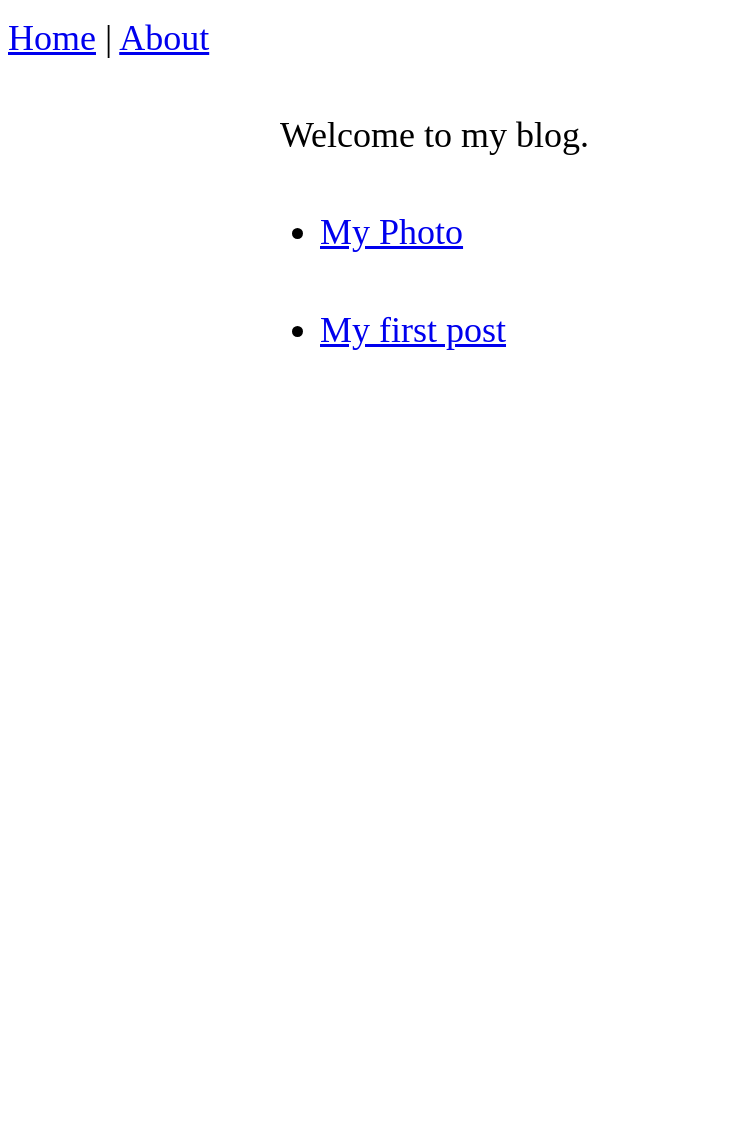
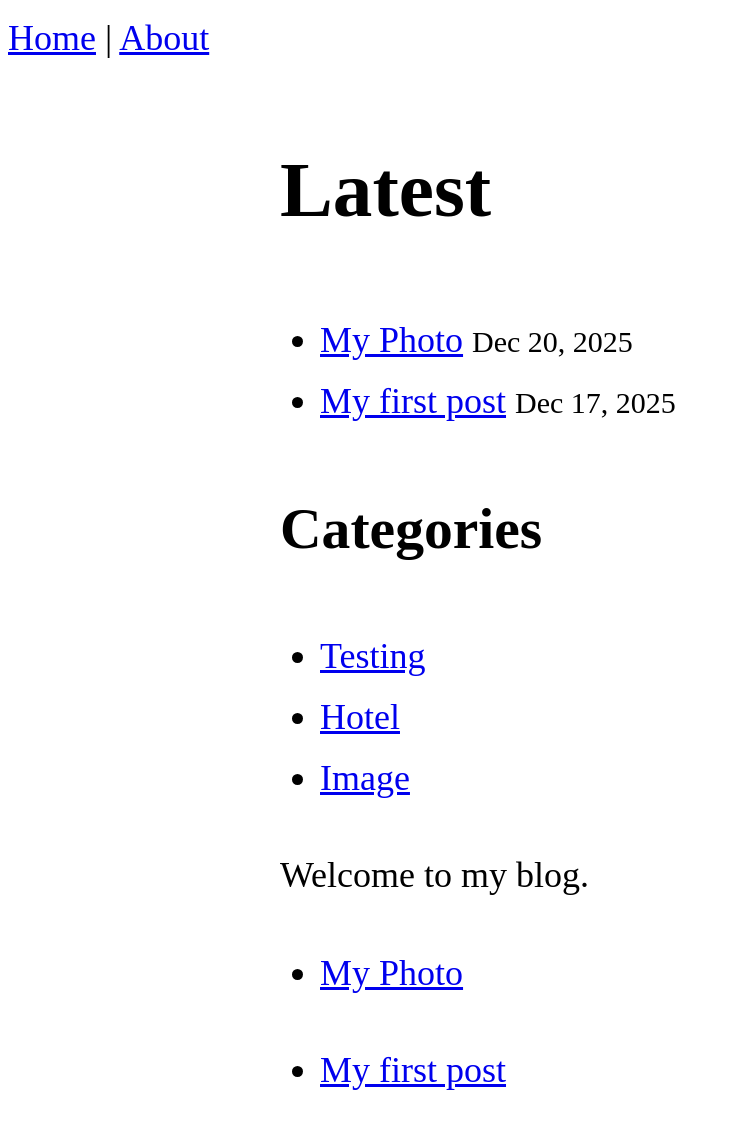
Before and after one commit to flightlessness/flightlessness.github.io, a Jekyll site: the page built from index.md, in a window 1280 px wide. Shown: the whole page, without its empty margins (0-730 px from the left). Built offline with Jekyll 4.4.1, drawn with Linux system fonts in a browser that asks for light colours; before the commit the page ends 900 px from its top, so only the background shows below that.

Commit message:
Update index.md

```diff
--- a/index.md
+++ b/index.md
@@ -1,7 +1,33 @@
 ---
 layout: default
-title: My blog
+title: Home
+permalink: /
 ---
+
+<h1>Latest</h1>
+
+<ul class="post-list">
+  {% assign latest_posts = site.posts | sort: "date" | reverse | slice: 0, 10 %}
+  {% for post in latest_posts %}
+    <li>
+      <a href="{{ post.url }}">{{ post.title }}</a>
+      <small>
+        {{ post.date | date: "%b %-d, %Y" }}
+        {% if post.type %}
+          · <a href="/{{ post.type }}/">{{ post.type | capitalize }}</a>
+        {% endif %}
+      </small>
+    </li>
+  {% endfor %}
+</ul>
+
+<h2>Categories</h2>
+
+<ul class="category-menu">
+  <li><a href="/test/">Testing</a></li>
+  <li><a href="/hotel/">Hotel</a></li>
+  <li><a href="/image/">Image</a></li>
+</ul>
 
 Welcome to my blog.
 
```
